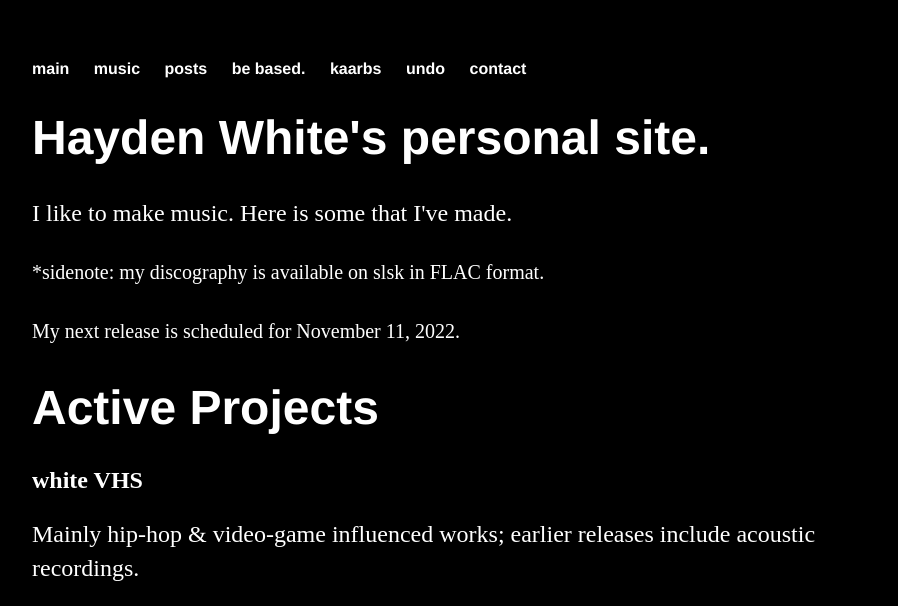
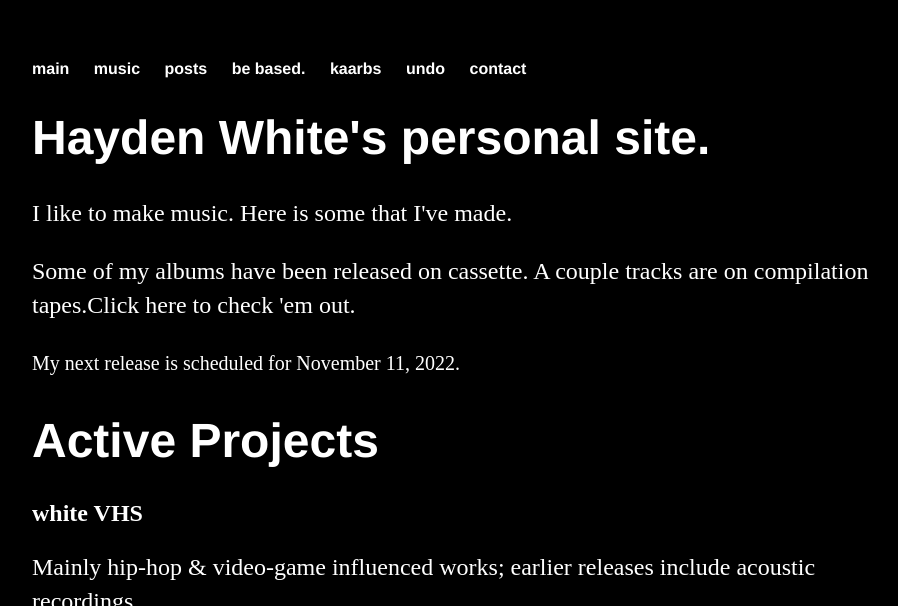
Before and after one commit to whiteVHS/whiteVHS.github.io, a Jekyll site: the page built from music/index.html, in a window 1280 px wide and 900 px high, cut to the strip 0-606 px from the top of the window. Shown: the whole strip, without its empty margins (160-1058 px from the left). Built offline with Jekyll 4.4.1, drawn with Linux system fonts in a browser that asks for light colours; some of the changed text lies outside the part shown.

Commit message:
Update index.html

```diff
--- a/music/index.html
+++ b/music/index.html
@@ -5,7 +5,7 @@
 <div class="blurb">
   <h1>Hayden White's personal site.</h1>
   <p> I like to make music. Here is some that I've made.</p>
-  <p><small>*sidenote: my discography is available on <a href="https://www.slsknet.org/">slsk</a> in FLAC format.</small></p>
+  <p> Some of my albums have been released on <a href="/cassettes" target="_blank" rel="noopener noreferrer">cassette</a>. A couple tracks are on compilation tapes.<a href="/cassettes" target="_blank" rel="noopener noreferrer">Click here</a> to check 'em out.</p>
   <p><small>My next release is scheduled for November 11, 2022.</small></p>
   <h1>Active Projects</h1>
   <h2><a href="https://haydenwhite.bandcamp.com" target="_blank" rel="noopener noreferrer">white VHS</a></h2>
@@ -29,4 +29,5 @@
   <h2><a href="https://angelmask.bandcamp.com" target="_blank" rel="noopener noreferrer">angelmask</a></h2>
   <iframe style="border: 0; width: 100%; height: 120px;" src="https://bandcamp.com/EmbeddedPlayer/album=1146493948/size=large/bgcol=333333/linkcol=ffffff/tracklist=false/artwork=small/track=3970924426/transparent=true/" seamless><a href="https://angelmask.bandcamp.com/album/corrupted-youth-club">Corrupted Youth Club by angelmask</a></iframe>
   <iframe style="border: 0; width: 100%; height: 120px;" src="https://bandcamp.com/EmbeddedPlayer/album=2166886579/size=large/bgcol=333333/linkcol=ffffff/tracklist=false/artwork=small/transparent=true/" seamless><a href="https://angelmask.bandcamp.com/album/corrupted-youth-club-instrumentals">Corrupted Youth Club (Instrumentals) by angelmask</a></iframe>
+  <p><small>*sidenote: my discography is available on <a href="https://www.slsknet.org/">slsk</a> in FLAC format.</small></p>
 </div><!-- /.blurb -->
```
